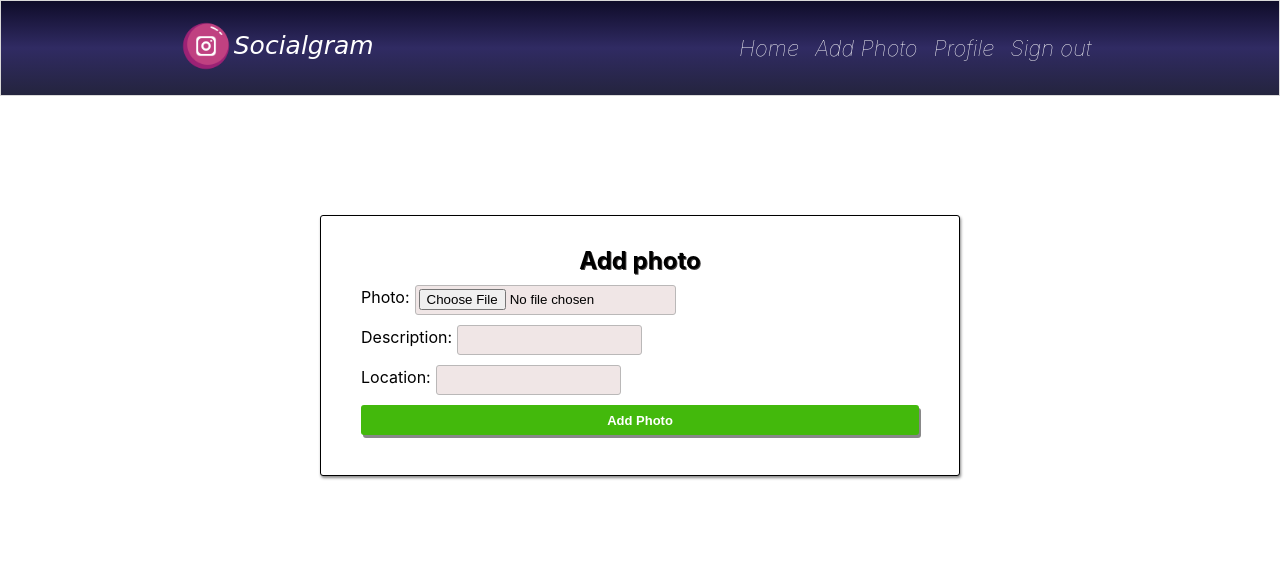
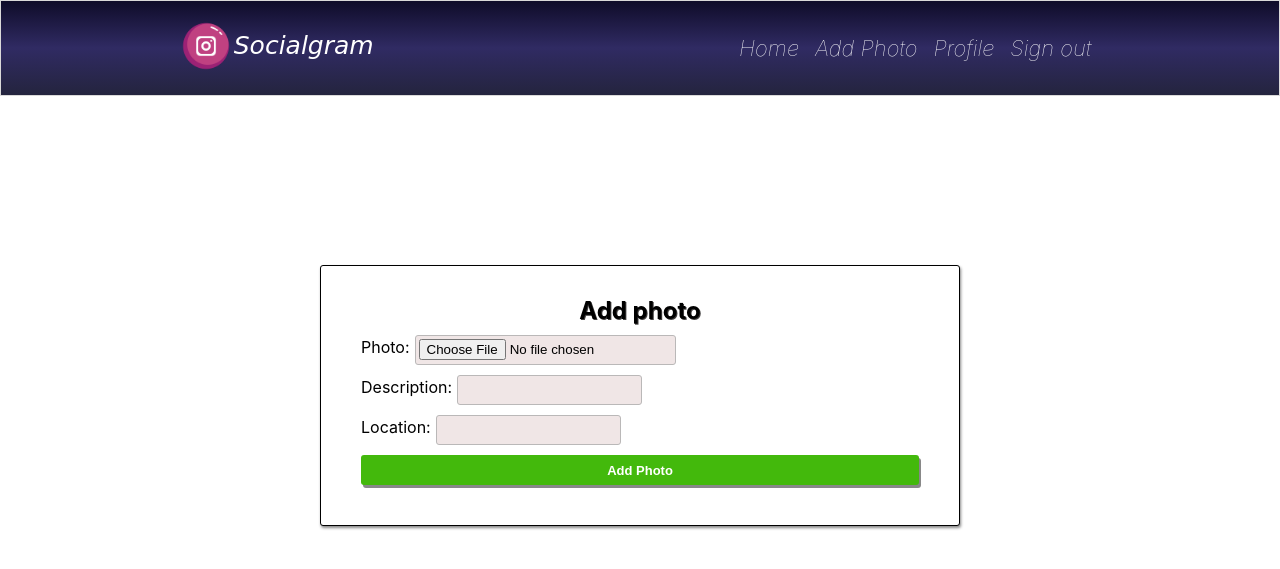
Before and after one commit to dilyaniliev7/djangoweb, a Django app: page /photos/add/ in a window 1280 px wide. Shown: the top 569 px of the page. Run offline with Django 4.2, Linux system fonts and the light colour scheme; the visitor is signed in with stand-in values (Sample User, id 1).

Commit message:
fixed Add photo form

```diff
--- a/static/css/base.css
+++ b/static/css/base.css
@@ -13,6 +13,7 @@ body {
 
 .navbar {
     position: fixed;
+    top:0;
     z-index: 100000;
     display: flex;
     align-items: center;
@@ -94,6 +95,7 @@ main {
     align-items: center;
     justify-content: center;
     position: relative;
+    margin-top: 50px;
 }
 
 main .container {
```
